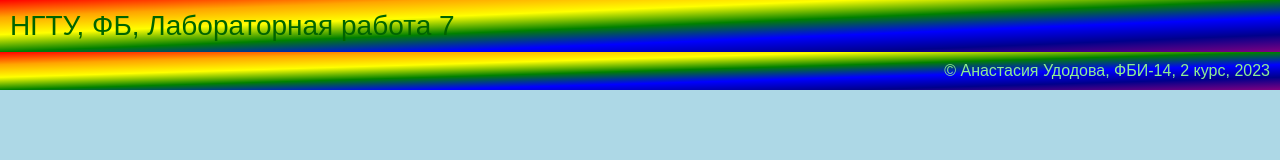
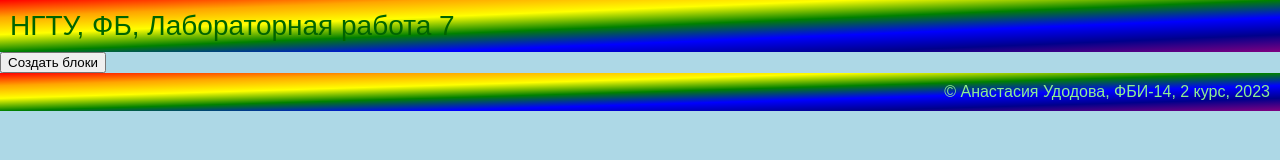
Before and after one commit to nudodova/gazirovka-web-lab, a plain HTML site: page lab7.html in a window 1280 px wide. Drawn offline with Linux system fonts and the light colour scheme.

Commit message:
Блоки

```diff
--- a/lab7.html
+++ b/lab7.html
@@ -6,13 +6,27 @@
     <meta name="viewport" content="width=device-width, initial-scale=1.0">
     <title>Удодова Анастасия Александровна. Лабораторная 7</title>
     <link rel="stylesheet" href="main.css">
+    <script>
+        function addBlocks() {
+            let blocks = document.getElementById('blocks');
+            for(let i = 0; i<10; i++) {
+                let block = document.createElement('div');
+                block.innerHTML = 'Блок №' + (i + 1) + ': ' + (2 * i**2);
+
+                blocks.appendChild(block);
+            }
+
+        }
+    </script>
+</head>
 <body>
     <header>
         НГТУ, ФБ, Лабораторная работа 7
     </header>
 
     <main>
-
+        <button onclick="addBlocks()">Создать блоки</button>
+        <div id="blocks"></div>
     </main>
 
     <footer>
```
